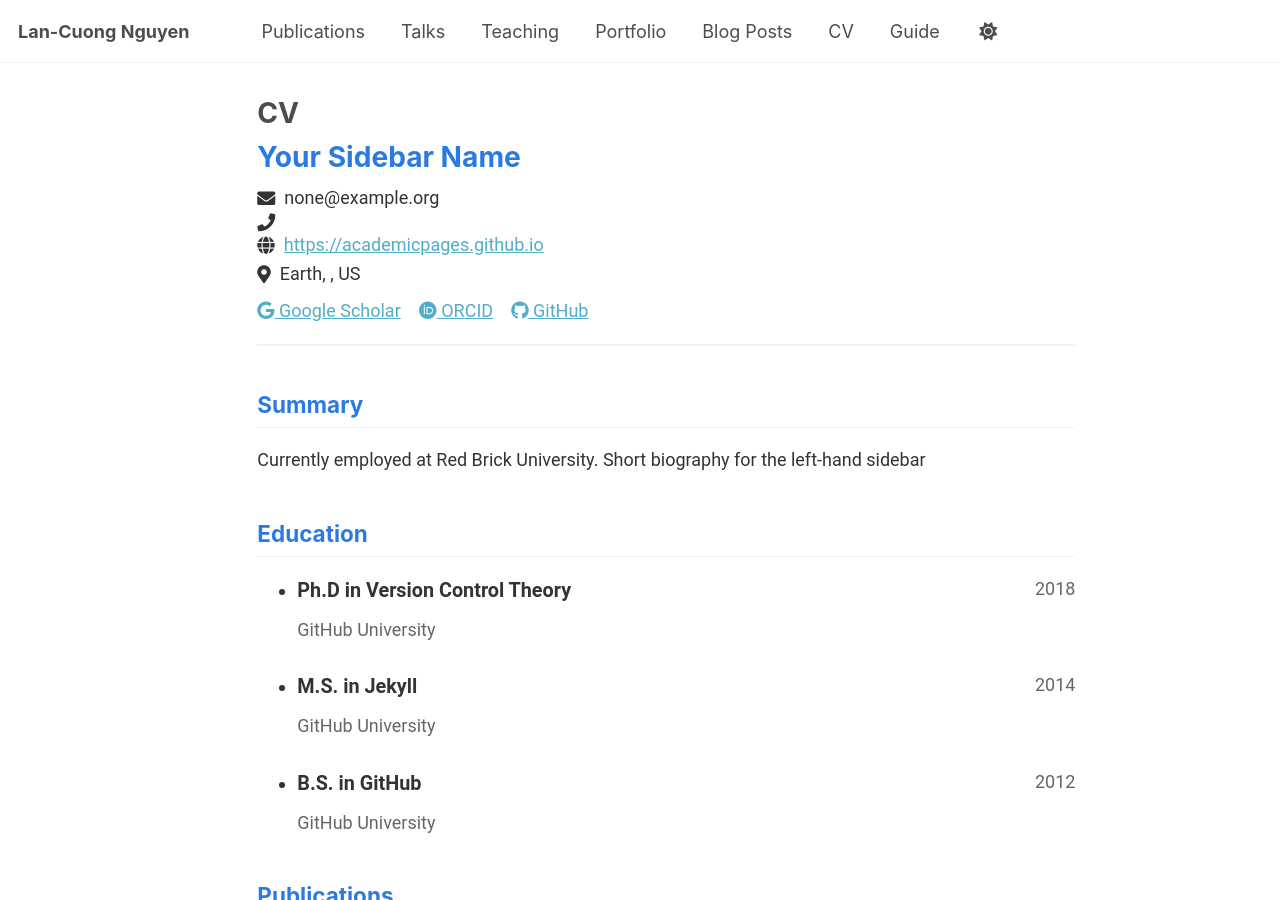
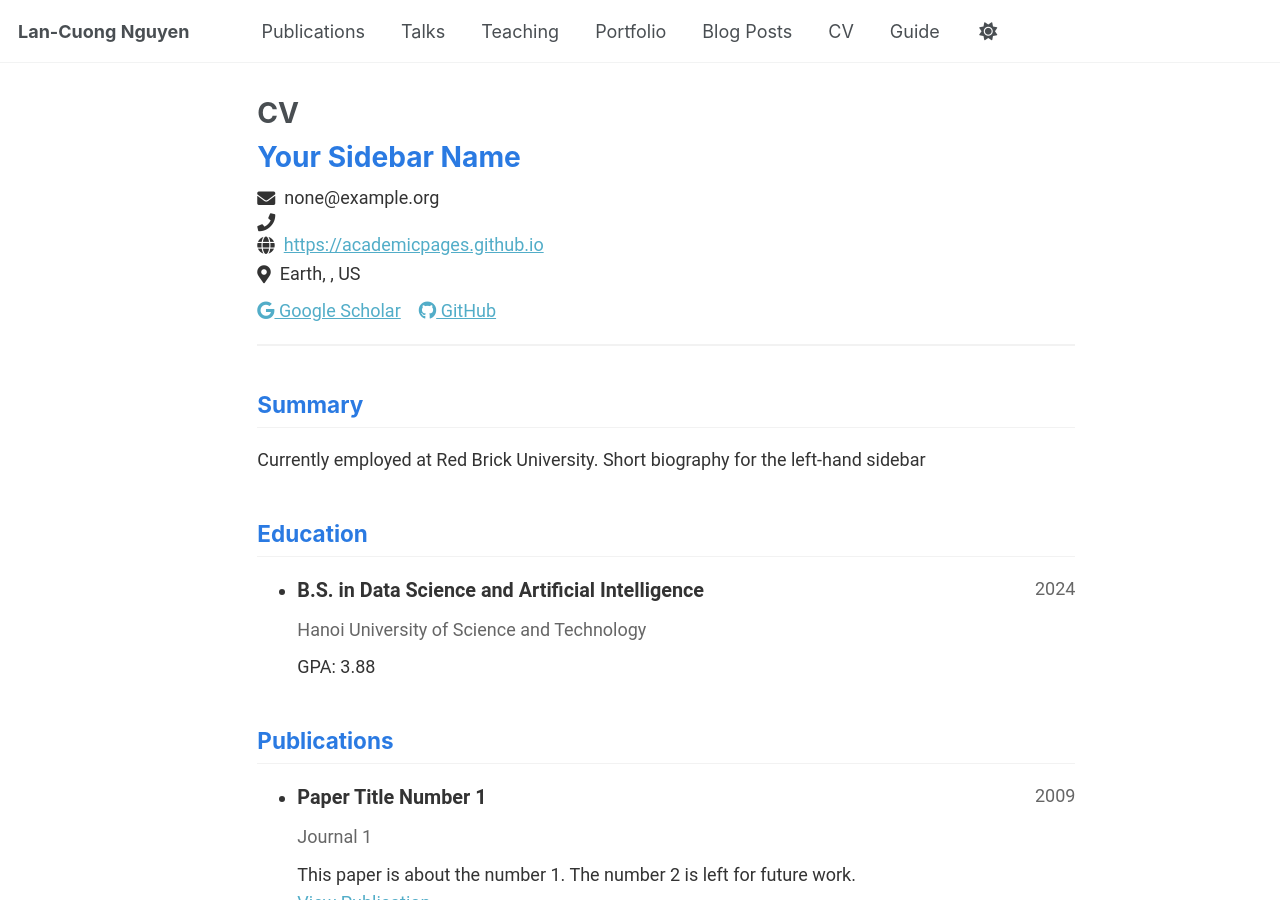
Before and after one commit to cuonglannguyen/cuonglannguyen.github.io, a Jekyll site: the page built from _pages/cv-json.md, in a window 1280 px wide and 900 px high. Built offline with Jekyll 4.4.1, drawn with Linux system fonts in a browser that asks for light colours.

Commit message:
Update cv.json

```diff
--- a/_data/cv.json
+++ b/_data/cv.json
@@ -16,47 +16,24 @@
       {
         "network": "Google Scholar",
         "username": "",
-        "url": "https://scholar.google.com/citations?user=PS_CX0AAAAAJ"
-      },
-      {
-        "network": "ORCID",
-        "username": "",
-        "url": "http://orcid.org/yourorcidurl"
+        "url": "https://scholar.google.com/citations?user=fiCrNN8AAAAJ&hl=en"
       },
       {
         "network": "GitHub",
-        "username": "academicpages",
-        "url": "https://github.com/academicpages"
+        "username": "cuonglannguyen",
+        "url": "https://github.com/cuonglannguyen"
       }
     ]
   },
   "work": [],
   "education": [
     {
-      "institution": "GitHub University",
-      "area": "Ph.D in Version Control Theory",
+      "institution": "Hanoi University of Science and Technology",
+      "area": "B.S. in Data Science and Artificial Intelligence",
       "studyType": "",
-      "startDate": "",
-      "endDate": "2018",
-      "gpa": null,
-      "courses": []
-    },
-    {
-      "institution": "GitHub University",
-      "area": "M.S. in Jekyll",
-      "studyType": "",
-      "startDate": "",
-      "endDate": "2014",
-      "gpa": null,
-      "courses": []
-    },
-    {
-      "institution": "GitHub University",
-      "area": "B.S. in GitHub",
-      "studyType": "",
-      "startDate": "",
-      "endDate": "2012",
-      "gpa": null,
+      "startDate": "2020",
+      "endDate": "2024",
+      "gpa": 3.88,
       "courses": []
     }
   ],
```
